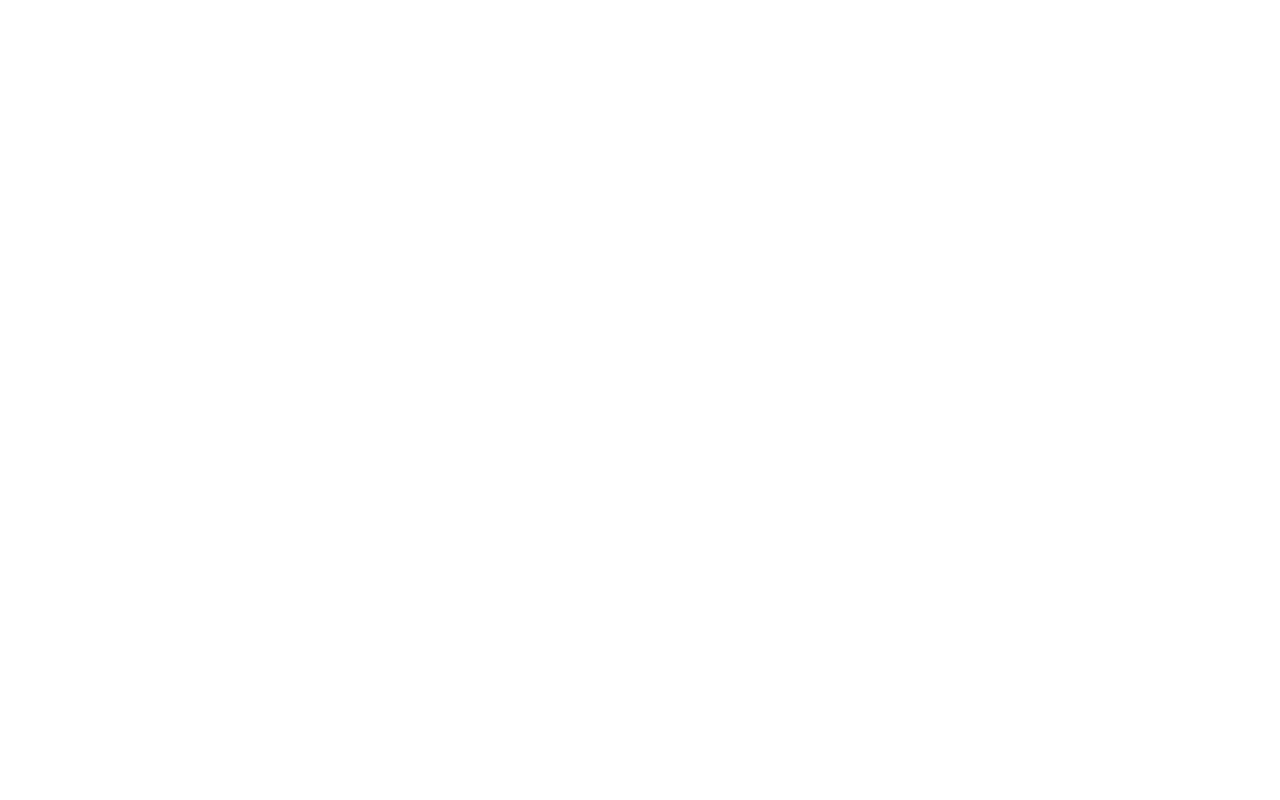
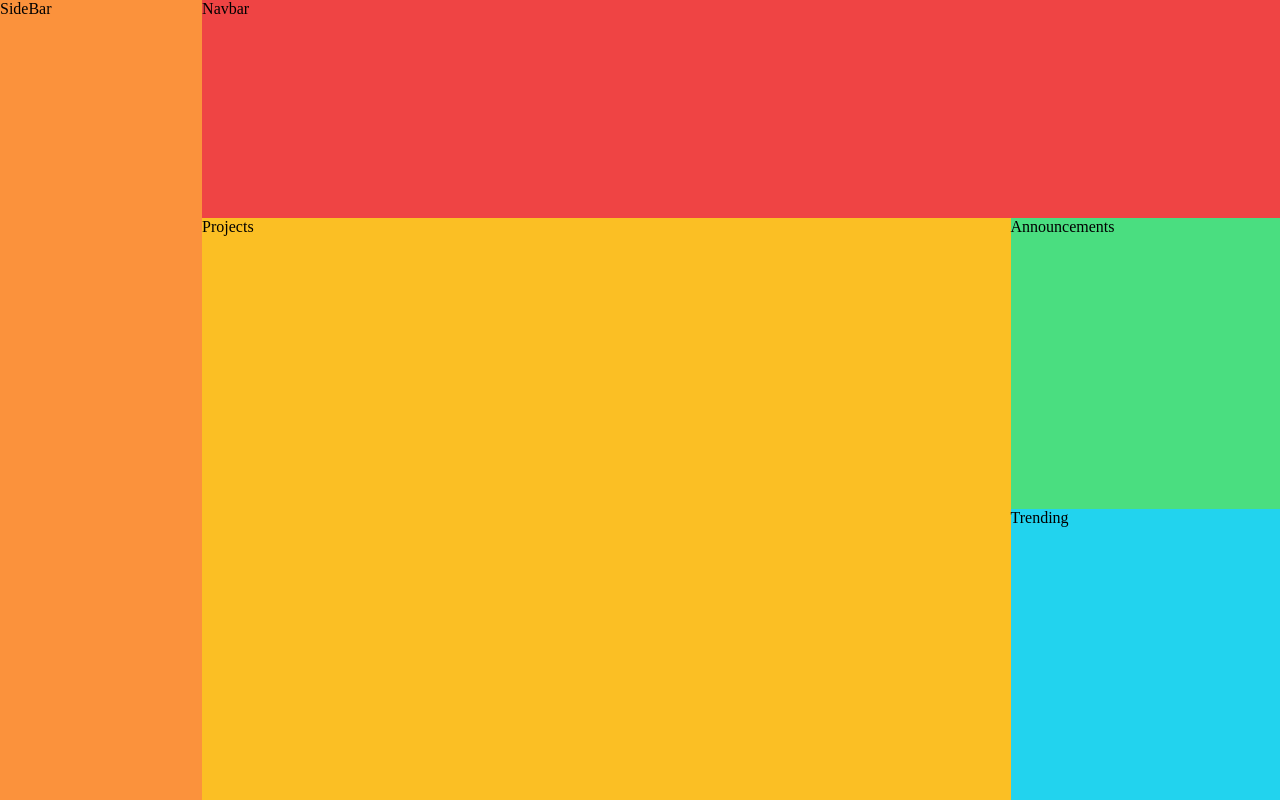
Before and after one commit to theadg/admin-dashboard, a plain HTML site: page index.html in a window 1280 px wide. Drawn offline with nearby package versions, Linux system fonts and the light colour scheme.

Commit message:
Set up HTML Containers and CSS grid

```diff
--- a/index.html
+++ b/index.html
@@ -5,7 +5,21 @@
     <meta http-equiv="X-UA-Compatible" content="IE=edge" />
     <meta name="viewport" content="width=device-width, initial-scale=1.0" />
     <title>Admin Dashboard</title>
+    <!-- link css -->
     <link rel="stylesheet" href="style.css" />
+    <!-- link materialize icons -->
+    <link
+      href="https://fonts.googleapis.com/css2?family=Material+Symbols+Outlined"
+      rel="stylesheet"
+    />
   </head>
-  <body></body>
+  <body>
+    <main>
+      <nav class="navbar">Navbar</nav>
+      <aside class="sidebar">SideBar</aside>
+      <section class="projects">Projects</section>
+      <section class="announcements">Announcements</section>
+      <section class="trending">Trending</section>
+    </main>
+  </body>
 </html>
--- a/style.scss
+++ b/style.scss
@@ -0,0 +1,37 @@
+*{
+    margin: 0;
+    padding: 0;
+    box-sizing: border-box;
+}
+main{
+    height: 100vh;
+    width: 100vw;
+    display: grid;
+    grid-template: 0.75fr 1fr 1fr/ 0.75fr 3fr 1fr;
+}
+
+
+// adding bgcolor for visualizations
+.navbar{
+    background-color: #ef4444;
+    grid-column: 2 / 4;
+}
+
+.sidebar{
+    background-color: #fb923c;
+    grid-column: 1 / 2;
+    grid-row: 1 / 4;
+}
+
+.projects{
+    background-color: #fbbf24;
+    grid-row: 2 / 4;
+}
+
+.announcements{
+    background-color: #4ade80;
+}
+
+.trending{
+    background-color: #22d3ee;
+}
```
Also changed, not shown: style.css, 1 other file.
